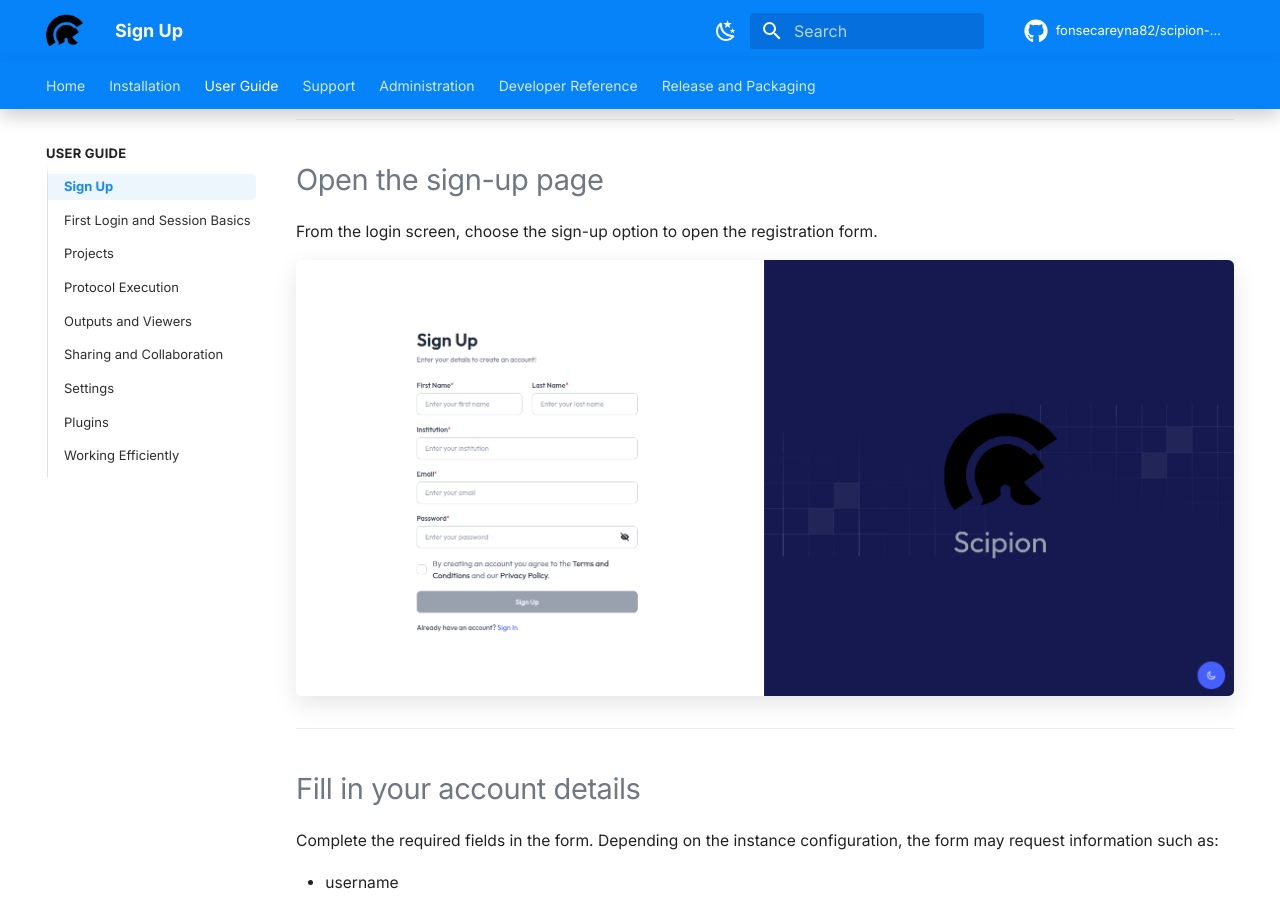
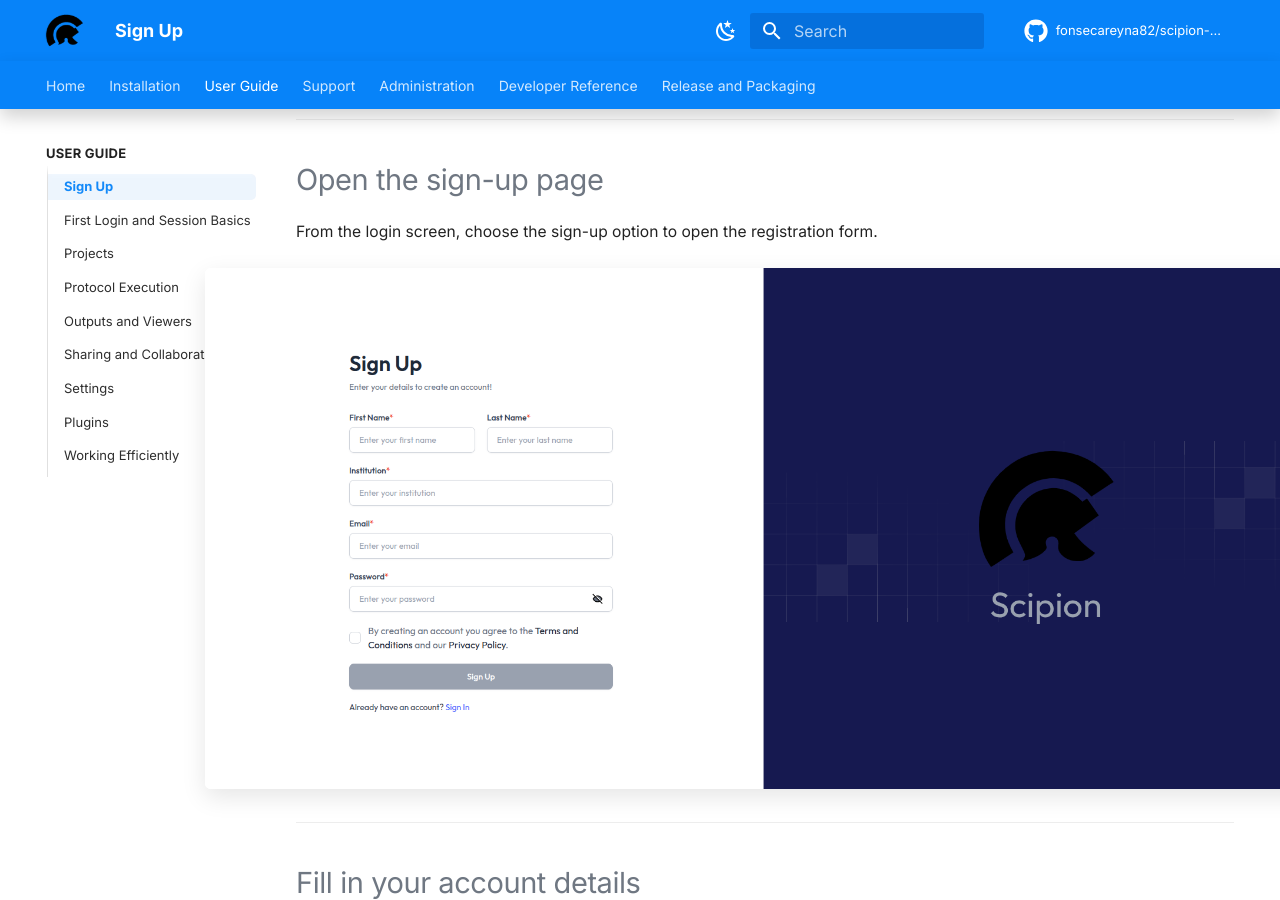
Before and after one commit to fonsecareyna82/scipion-docs, an MkDocs documentation site: the page built from docs/user-guide/sign-up.md, in a window 1280 px wide and 900 px high, scrolled down 590 px. Built offline with MkDocs 1.6.1 and Material for MkDocs 9.7.7, drawn with Linux system fonts in a browser that asks for light colours; comment, search, counter and statistics services are not loaded; the version menu is left out.

Commit message:
Improve sign-up screenshot display

```diff
--- a/docs/user-guide/sign-up.md
+++ b/docs/user-guide/sign-up.md
@@ -28,7 +28,7 @@
 
 From the login screen, choose the sign-up option to open the registration form.
 
-<img src="../../assets/images/screenshots/user-guide/sign_up.png" alt="Sign-up page" />
+<img src="../../assets/images/screenshots/user-guide/sign_up.png" alt="Sign-up page" style="display:block;width:min(1120px,calc(100vw - 2rem));max-width:none;height:auto;margin:1.2rem 0 1.6rem 50%;transform:translateX(-50%);" />
 
 ---
 
```
